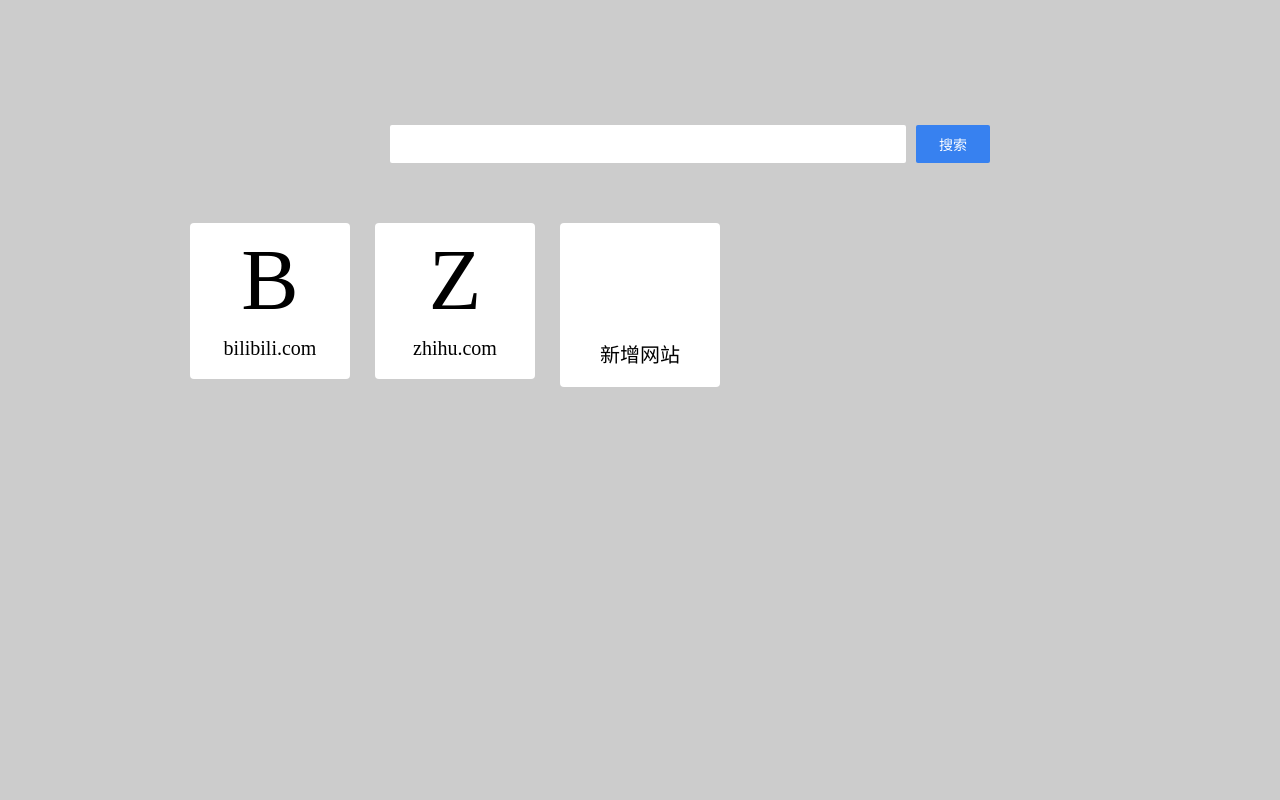
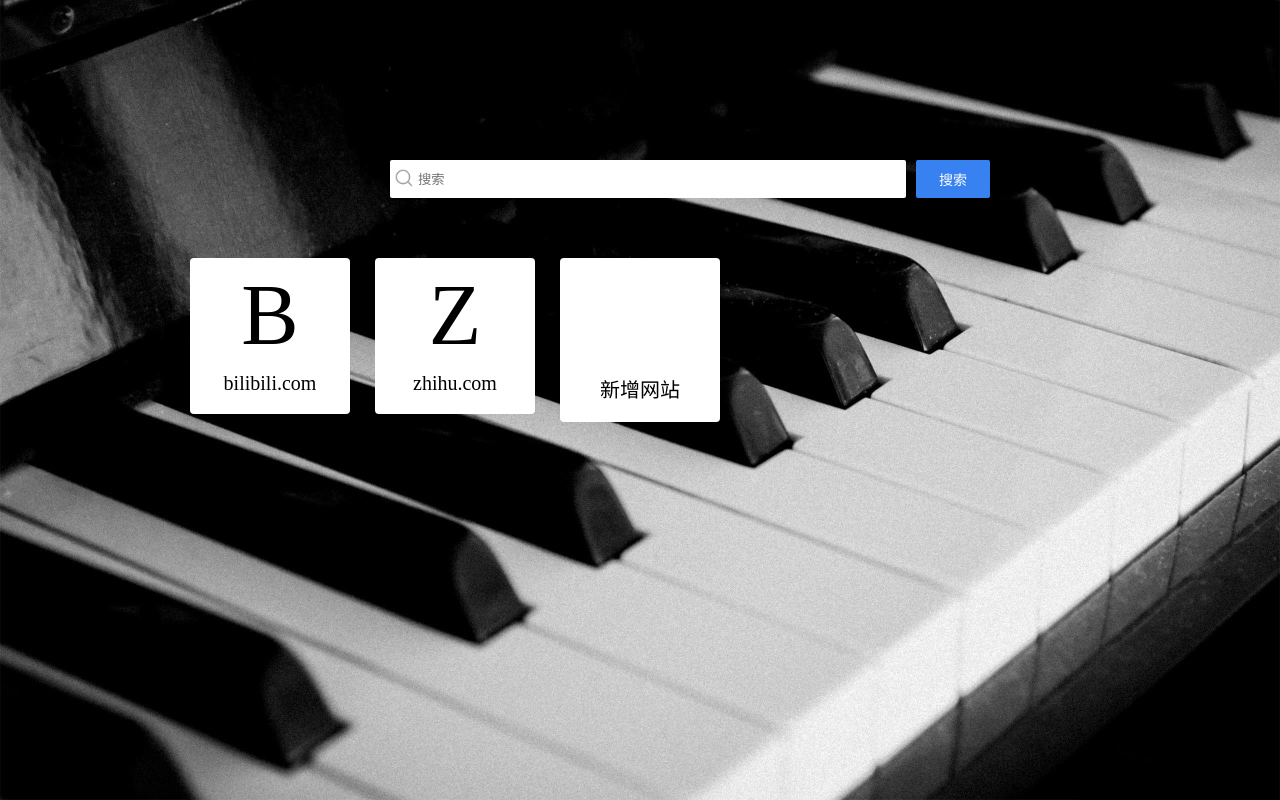
Before and after one commit to clang1996/nav, a website: page src/index.html in a window 1280 px wide. Drawn offline with nearby package versions, Linux system fonts and the light colour scheme.

Commit message:
背景图和search图标

```diff
--- a/src/index.html
+++ b/src/index.html
@@ -20,7 +20,8 @@
 <body>
     <header class="globalHeader">
         <form class="search" method="get" action="https://www.baidu.com/s">
-            <input type="text" name="wd" >
+            <img src="./images/search.jpg" alt="">
+                <input type="text" name="wd" placeholder="搜索" >
             <button type="submit">搜索</button>
         </form>
 
--- a/src/style.css
+++ b/src/style.css
@@ -6,17 +6,24 @@
 
 *{padding:0;margin:0;}
 
+input{overflow:visible;vertical-align:middle;outline:none}
+
 ul, ol{list-style:none;}
 
 a{color:inherit;text-decoration:none;}
 
 img{max-width:100%;max-height:100%;}
 
-body{background-color:#ccc;}
+body{
+	background:#ccc url(./images/piano_keys-music_fashion_Desktop_Wallpaper_2560x1600.jpg) no-repeat;
+	background-size: cover;
+	}
 
 .globalHeader{margin:20px;}
 
-@media (min-width:500px){  .globalHeader{margin:125px 0 0 100px;}  }
+@media (min-width:500px){
+	.globalHeader{margin:160px 0 0 100px;}
+	}
 
 .search{
 	display:flex;
@@ -37,8 +44,16 @@ body{background-color:#ccc;}
 	margin-right:10px;
 	height:38px;
 	border:none;
-	padding:0 20px;
+	padding:0 28px;
 	border-radius:2px;
+	}
+
+.search > img{
+	position:absolute;
+	width:20px;
+	height:20px;
+	margin-top:8px;
+	margin-left:4px;
 	}
 
 .search > button{
@@ -140,7 +155,6 @@ body{background-color:#ccc;}
 	margin-bottom:9px;
 	padding-top:24px;
 	padding-bottom:19px;
-	background-color:#fff;
 	border-radius:4px;
 	}
 
```
Also changed, not shown: dist/index.html, src/images/piano_keys-music_fashion_Desktop_Wallpaper_2560x1600.jpg (added), src/images/search.jpg (added), src/images/timg.jpg (deleted).
